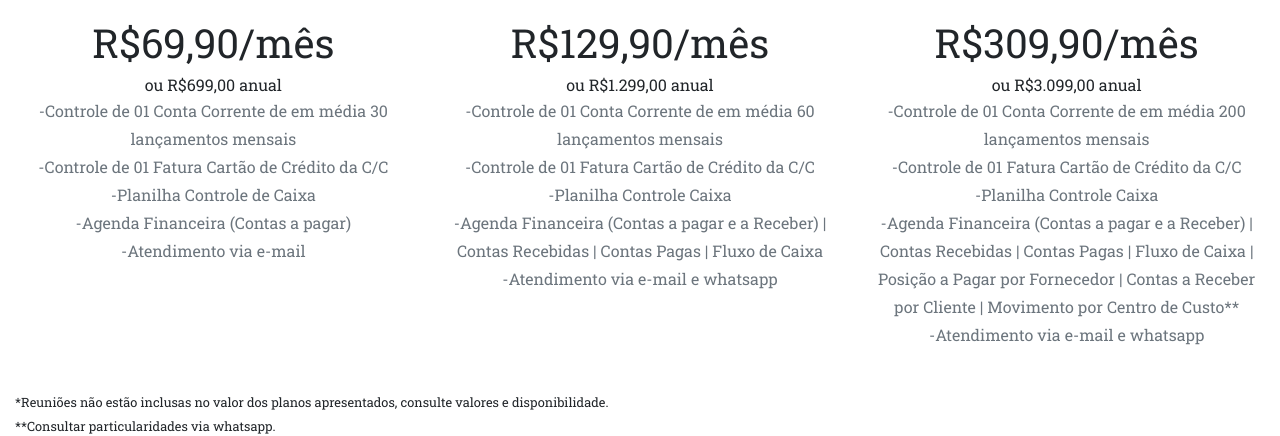
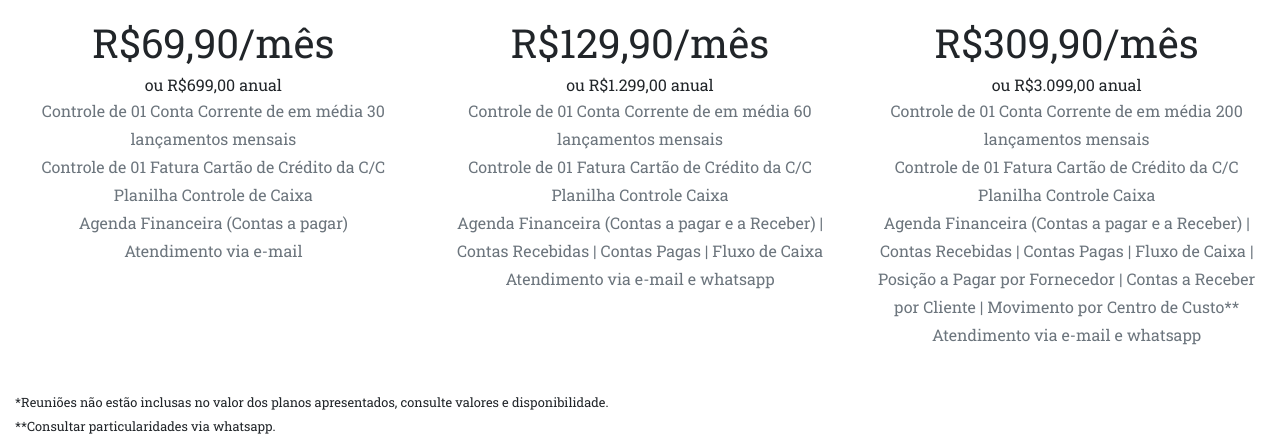
Before and after one commit to aptaempresarial/aptaempresarial, a Jekyll site: the page built from index.md, in a window 1280 px wide and 900 px high, scrolled down 2705 px. Shown: the part 160-596 px from the top of the window. Built offline with Jekyll 4.4.1, drawn with Linux system fonts in a browser that asks for light colours; some web fonts are replaced; some of the changed text lies outside the part shown.

```diff
--- a/_data/sitetext.yml
+++ b/_data/sitetext.yml
@@ -22,40 +22,40 @@ pt-BR: &DEFAULT_PT
     section: services
     list:
       - title: "Assessoria<br>Financeira"
-        desc: "-Gestão de Fluxo de Caixa
+        desc: "Gestão de Fluxo de Caixa
               <br>
-              -Contas a Pagar/Receber
+              Contas a Pagar/Receber
               <br>
-              -Agenda Financeira
+              Agenda Financeira
               <br>
-              -Estabelecimento de Metas"
+              Estabelecimento de Metas"
         icon: fas fa-chart-line
       - title: "Gestão<br>de Custos"
-        desc: "-Análise e Classificação de Custos
+        desc: "Análise e Classificação de Custos
               <br>
-              -Margem de Contribuição
+              Margem de Contribuição
               <br>
-              -Redução de Riscos
+              Redução de Riscos
               <br>
-              -Formulação de Preços"
+              Formulação de Preços"
         icon: fas fa-search-dollar
       - title: "Plano<br>de Negócios"
-        desc: "-Diagnóstico Organizacional
+        desc: "Diagnóstico Organizacional
               <br>
-              -Análise de Ambiente Interno e Externo
+              Análise de Ambiente Interno e Externo
               <br>
-              -Modelo de Negócios
+              Modelo de Negócios
               <br>
-              -Delineamento de Metas"
+              Delineamento de Metas"
         icon: fas fa-edit
       - title: "Planejamento<br>Estratégico"
-        desc: "-Diagnóstico de Viabilidade Financeira
+        desc: "Diagnóstico de Viabilidade Financeira
               <br>
-              -Análise de Mercado
+              Análise de Mercado
               <br>
-              -Simulação de Cenários
+              Simulação de Cenários
               <br>
-              -Abordagem Organizacional"
+              Abordagem Organizacional"
         icon: fas fa-bullseye
 
   clients:
@@ -75,43 +75,6 @@ pt-BR: &DEFAULT_PT
         logo: assets/img/clients/VOCAÇÃO_EMPREENDEDORA.png
       - title: "Everson Pedroso Corretor de Imóveis"
         logo: assets/img/clients/EVERSON_PEDROSO_CORRETOR_DE_IMÓVEIS.png
-
-  # portfolio:
-  #   title: "Portfolio"
-  #   text: "Lorem ipsum dolor sit amet consectetur."
-  #   section: portfolio
-  #   closebutton: "Close Project"
-
-  # timeline:
-  #   title: "About"
-  #   text: "Lorem ipsum timeline"
-  #   section: timeline
-  #   # left is the default
-  #   #start_align: "left"
-  #   events:
-  #     - title: "Our Humble Beginnings"
-  #       year: "2009-2011"
-  #       desc: "Lorem ipsum dolor sit amet, consectetur adipisicing elit. Sunt ut voluptatum eius sapiente, totam reiciendis temporibus qui quibusdam, recusandae sit vero unde, sed, incidunt et ea quo dolore laudantium consectetur!"
-  #       image: assets/img/timeline/1.jpg
-  #       alt:
-  #     - title: "An Agency is Born"
-  #       year: "March 2011"
-  #       desc: "Lorem ipsum dolor sit amet, consectetur adipisicing elit. Sunt ut voluptatum eius sapiente, totam reiciendis temporibus qui quibusdam, recusandae sit vero unde, sed, incidunt et ea quo dolore laudantium consectetur!"
-  #       image: assets/img/timeline/2.jpg
-  #       alt:
-  #     - title: "Jekyll Theme is created"
-  #       year: "2019"
-  #       desc: "Ravi Riley converted Agency, a Bootstrap-based theme, into a Jekyll theme. The Jekyll theme can be installed as a Ruby gem, or remotely. For more information, visit the documentation."
-  #       image: assets/img/timeline/3.jpg
-  #       alt: image alt text
-  #     - title: "Title"
-  #       year: "2009-2011"
-  #       desc: "Your description here, **Markdown** is fully supported."
-  #       image: assets/img/timeline/4.jpg
-  #       alt:
-  #       # you can enforce the alignment
-  #       align: right
-  #   end: "Be Part <br> of Our <br> Story!"
 
   about:
     title: "Sobre"
@@ -140,41 +103,41 @@ pt-BR: &DEFAULT_PT
       - title: "Plano Básico"
         value: "R$69,90"
         annual: "ou R$699,00 anual"
-        desc: "-Controle de 01 Conta Corrente de em média 30 lançamentos mensais
+        desc: "Controle de 01 Conta Corrente de em média 30 lançamentos mensais
               <br>
-              -Controle de 01 Fatura Cartão de Crédito da C/C
+              Controle de 01 Fatura Cartão de Crédito da C/C
               <br>
-              -Planilha Controle de Caixa
+              Planilha Controle de Caixa
               <br>
-              -Agenda Financeira (Contas a pagar)
+              Agenda Financeira (Contas a pagar)
               <br>
-              -Atendimento via e-mail"
+              Atendimento via e-mail"
         icon: assets/img/prices/basico.svg
       - title: "Plano Avançado"
         value: "R$129,90"
         annual: "ou R$1.299,00 anual"
-        desc: "-Controle de 01 Conta Corrente de em média 60 lançamentos mensais
+        desc: "Controle de 01 Conta Corrente de em média 60 lançamentos mensais
               <br>
-              -Controle de 01 Fatura Cartão de Crédito da C/C
+              Controle de 01 Fatura Cartão de Crédito da C/C
               <br>
-              -Planilha Controle Caixa
+              Planilha Controle Caixa
               <br>
-              -Agenda Financeira (Contas a pagar e a Receber) | Contas Recebidas | Contas Pagas | Fluxo de Caixa
+              Agenda Financeira (Contas a pagar e a Receber) | Contas Recebidas | Contas Pagas | Fluxo de Caixa
               <br>
-              -Atendimento via e-mail e whatsapp"
+              Atendimento via e-mail e whatsapp"
         icon: assets/img/prices/avancado.svg
       - title: "Plano Pro"
         value: "R$309,90"
         annual: "ou R$3.099,00 anual"
-        desc: "-Controle de 01 Conta Corrente de em média 200 lançamentos mensais
+        desc: "Controle de 01 Conta Corrente de em média 200 lançamentos mensais
               <br>
-              -Controle de 01 Fatura Cartão de Crédito da C/C
+              Controle de 01 Fatura Cartão de Crédito da C/C
               <br>
-              -Planilha Controle Caixa
+              Planilha Controle Caixa
               <br>
-              -Agenda Financeira (Contas a pagar e a Receber) | Contas Recebidas | Contas Pagas | Fluxo de Caixa | Posição a Pagar por Fornecedor | Contas a Receber por Cliente | Movimento por Centro de Custo**
+              Agenda Financeira (Contas a pagar e a Receber) | Contas Recebidas | Contas Pagas | Fluxo de Caixa | Posição a Pagar por Fornecedor | Contas a Receber por Cliente | Movimento por Centro de Custo**
               <br>
-              -Atendimento via e-mail e whatsapp"
+              Atendimento via e-mail e whatsapp"
         icon: assets/img/prices/pro.svg
         pro: fas fa-crown
 
```
